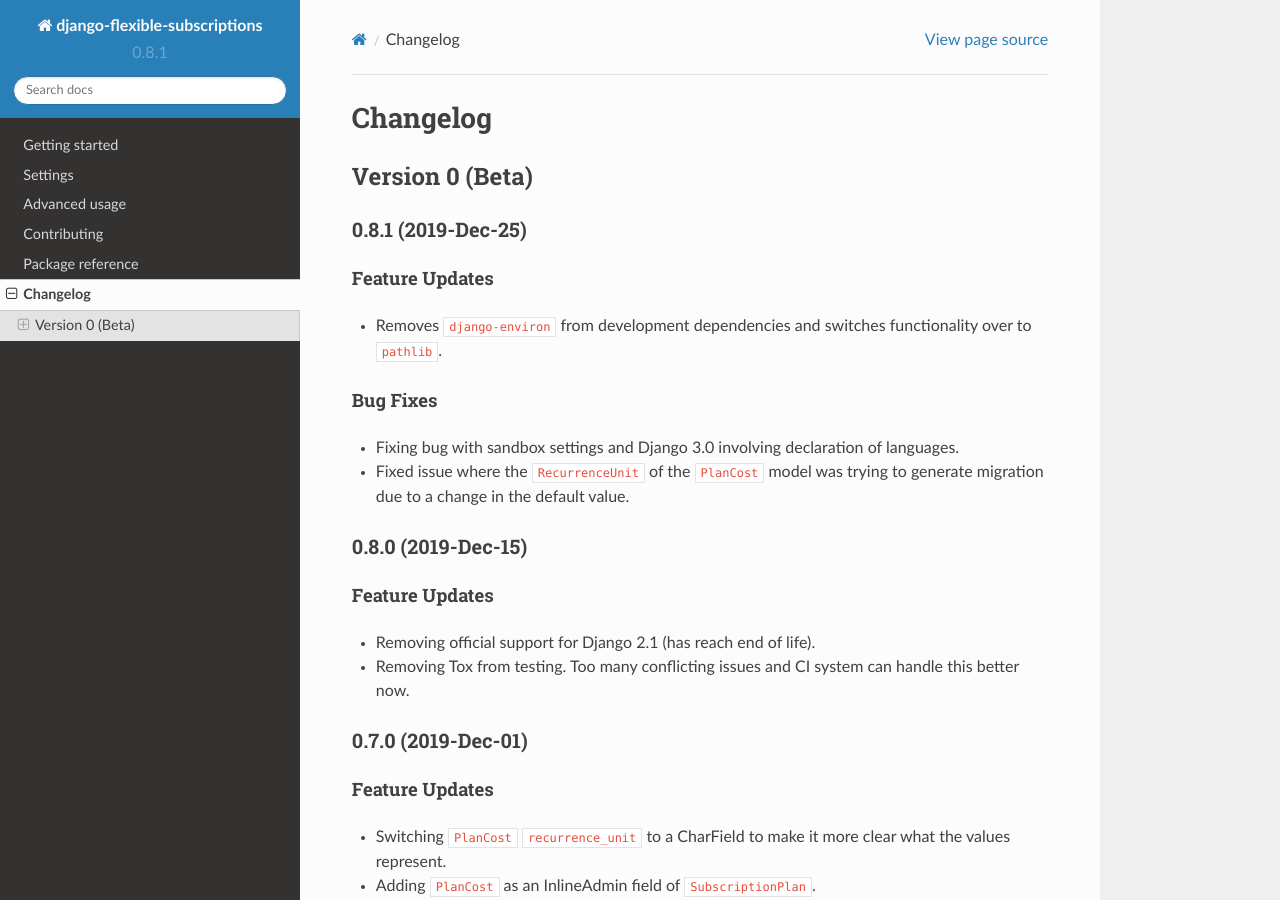
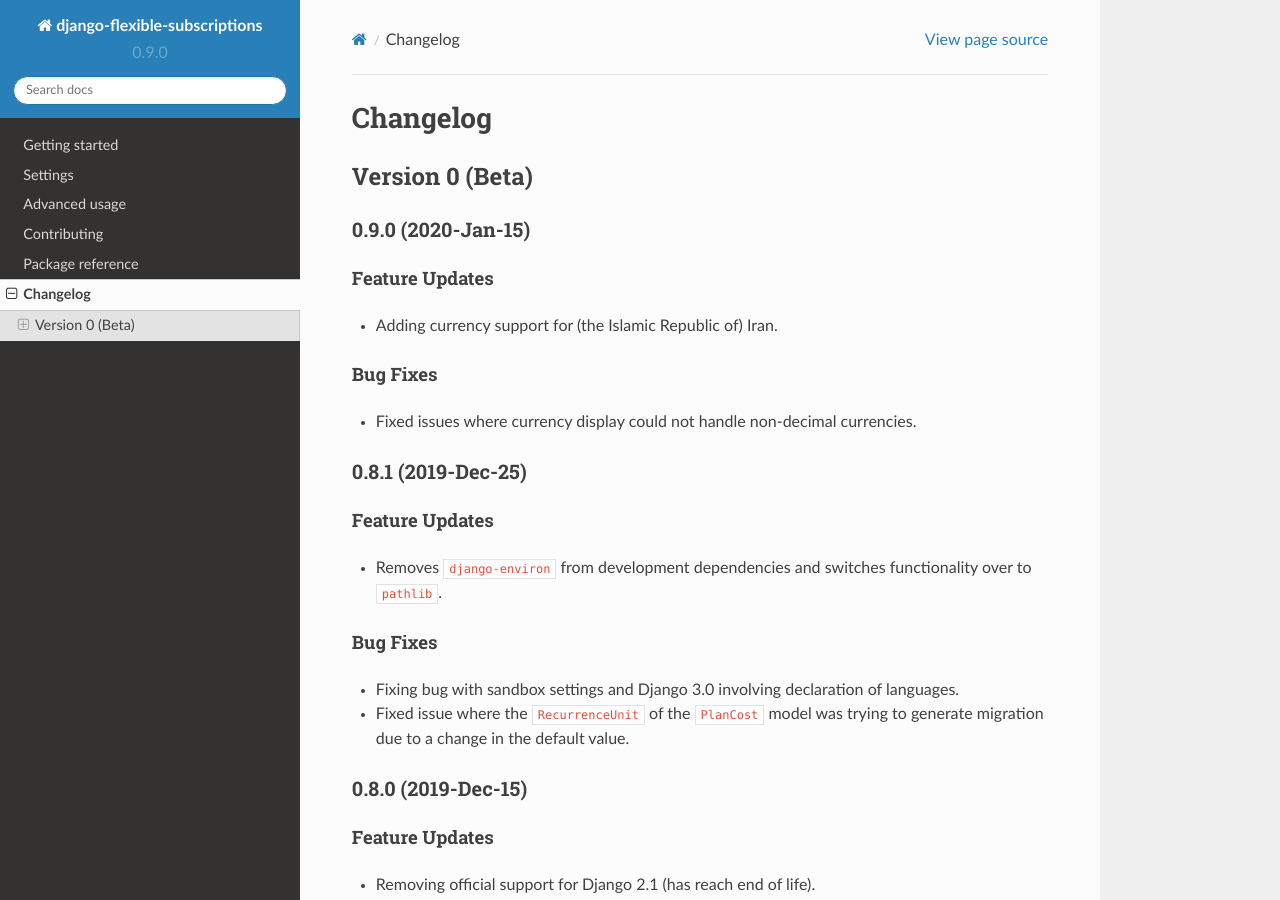
Before and after one commit to studybuffalo/django-flexible-subscriptions, a Sphinx documentation site: the page built from docs/changelog.rst, in a window 1280 px wide and 900 px high. Built offline with Sphinx 7.4.7 and the Read the Docs theme 2.0.0, drawn with Linux system fonts in a browser that asks for light colours; the version number is read from the project's files by our own code.

Commit message:
Version 0.9.0 release (#110)
* Updating changelog with relevant details

* Updating version number

* Reorganizing currencies to be alphabetical

* Updating supported currency lists

```diff
--- a/docs/changelog.rst
+++ b/docs/changelog.rst
@@ -5,6 +5,20 @@
 ----------------
 Version 0 (Beta)
 ----------------
+
+0.9.0 (2020-Jan-15)
+===================
+
+Feature Updates
+---------------
+
+* Adding currency support for (the Islamic Republic of) Iran.
+
+Bug Fixes
+---------
+
+* Fixed issues where currency display could not handle non-decimal
+  currencies.
 
 0.8.1 (2019-Dec-25)
 ===================
--- a/docs/settings.rst
+++ b/docs/settings.rst
@@ -36,9 +36,11 @@
 The currency locale to use for currency formatting. The following
 formats are currently available:
 
+* ``de_de`` (Germany, German)
 * ``en_au`` (Australia, English)
 * ``en_ca`` (Canada, English)
 * ``en_us`` (United States of America, English)
+* ``fa_ir`` (Iran, Persian)
 * ``fr_ca`` (Canada, French)
 
 Additional currencies can be easily added by adding to the ``CURRENCY``
--- a/subscriptions/__init__.py
+++ b/subscriptions/__init__.py
@@ -1,5 +1,5 @@
 # pylint: disable=missing-docstring, invalid-name
-__version__ = '0.8.1'
+__version__ = '0.9.0'
 
 # Provide DepreciationWarning for older Django versions
 import warnings
```
Also changed, not shown: 1 other file.
